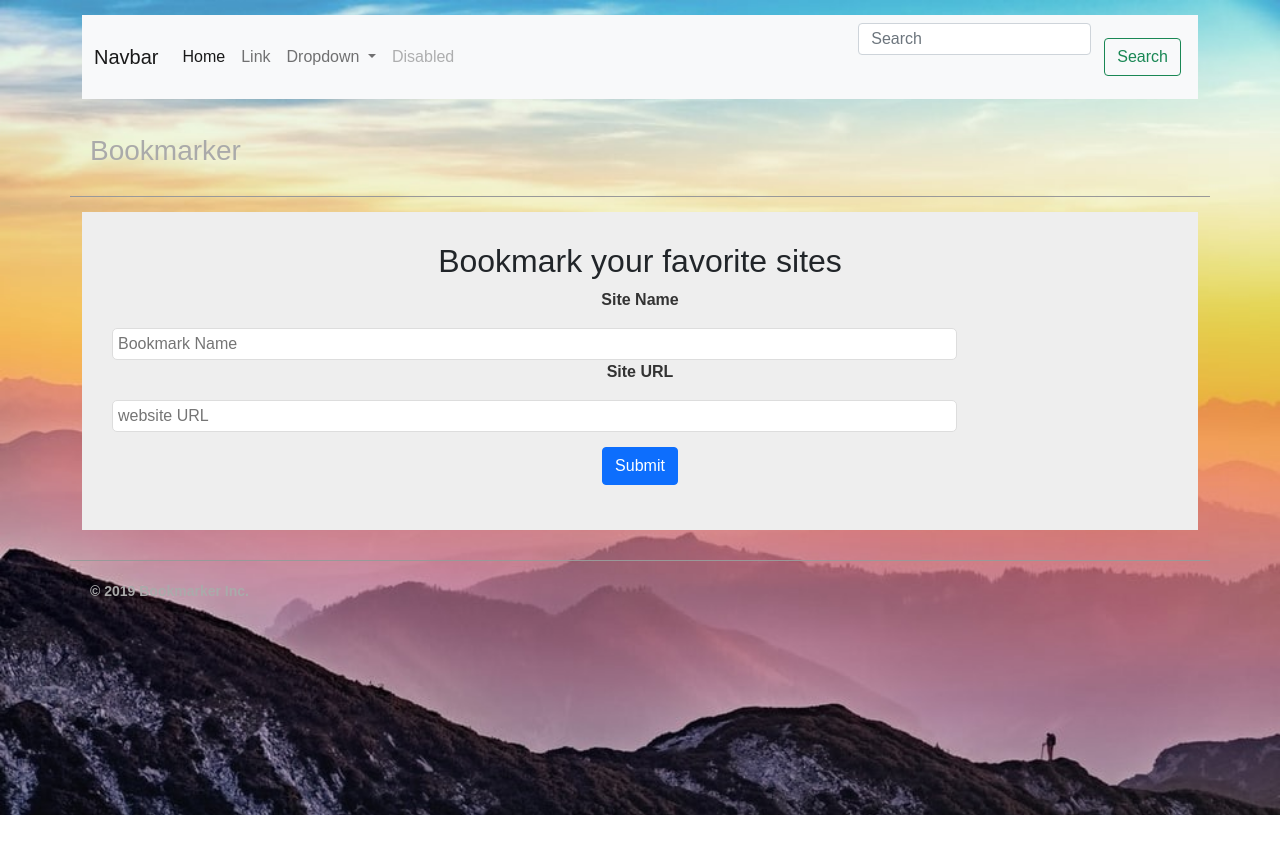
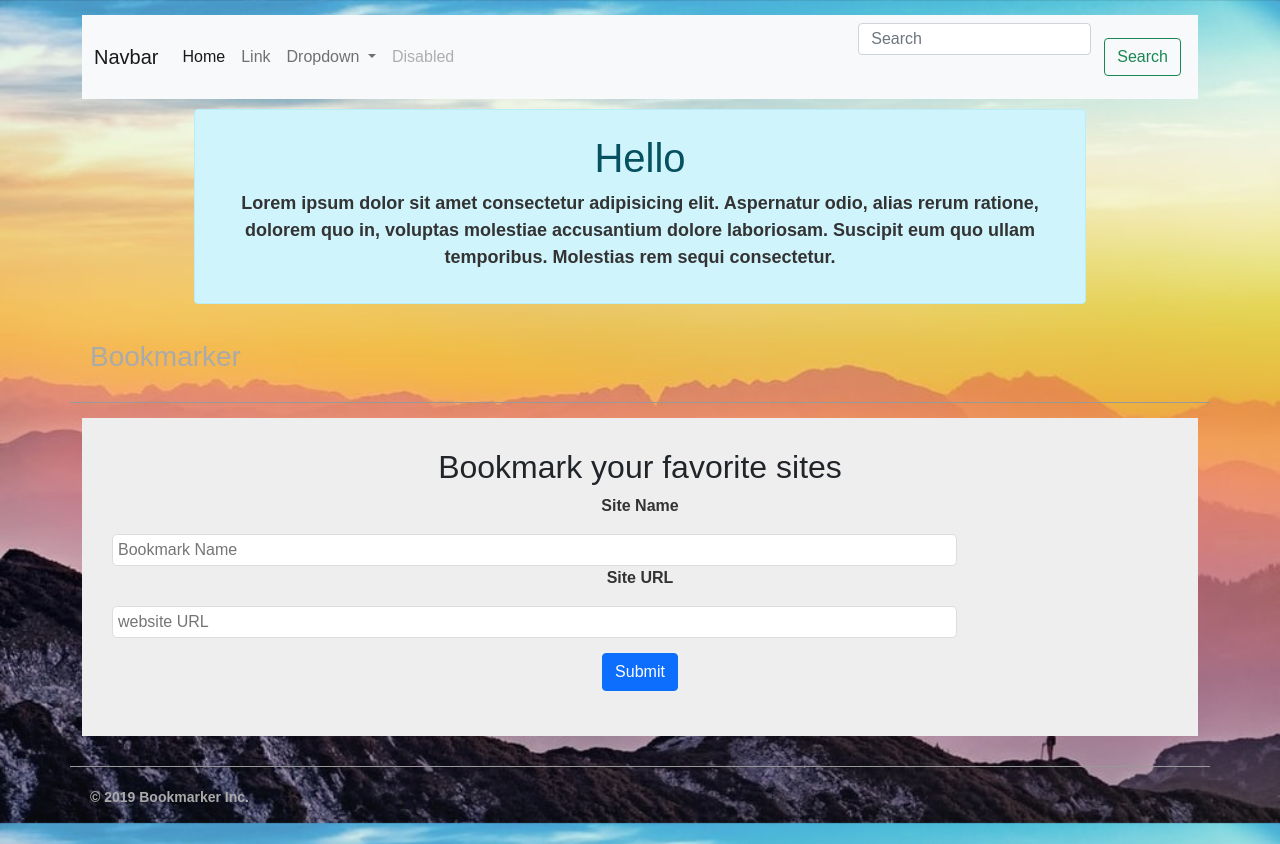
Before and after one commit to Route36/try, a plain HTML site: page index.html in a window 1280 px wide. Before the commit the page ends 815 px from the top, so only its background shows below. Drawn offline with Linux system fonts and the light colour scheme.

Commit message:
noura commit

```diff
--- a/index.html
+++ b/index.html
@@ -46,6 +46,11 @@
 			  </div>
 			</div>
 		</nav>
+		<div class="alert alert-info text-center mx-auto pt-4 ">
+			<h1>Hello</h1>
+			<p>Lorem ipsum dolor sit amet consectetur adipisicing elit. Aspernatur odio, alias rerum ratione, dolorem quo in, voluptas molestiae accusantium dolore laboriosam.
+				Suscipit eum quo ullam temporibus. Molestias rem sequi consectetur.</p>
+		</div>
 	</div>
 	<header>
 		<div class="container">
```
